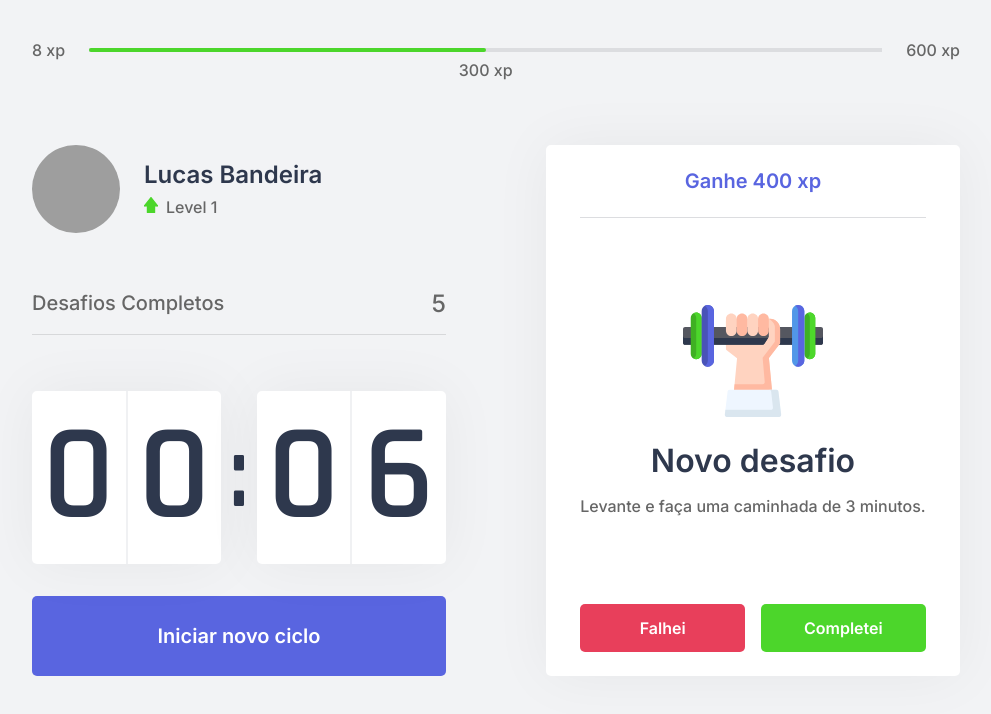
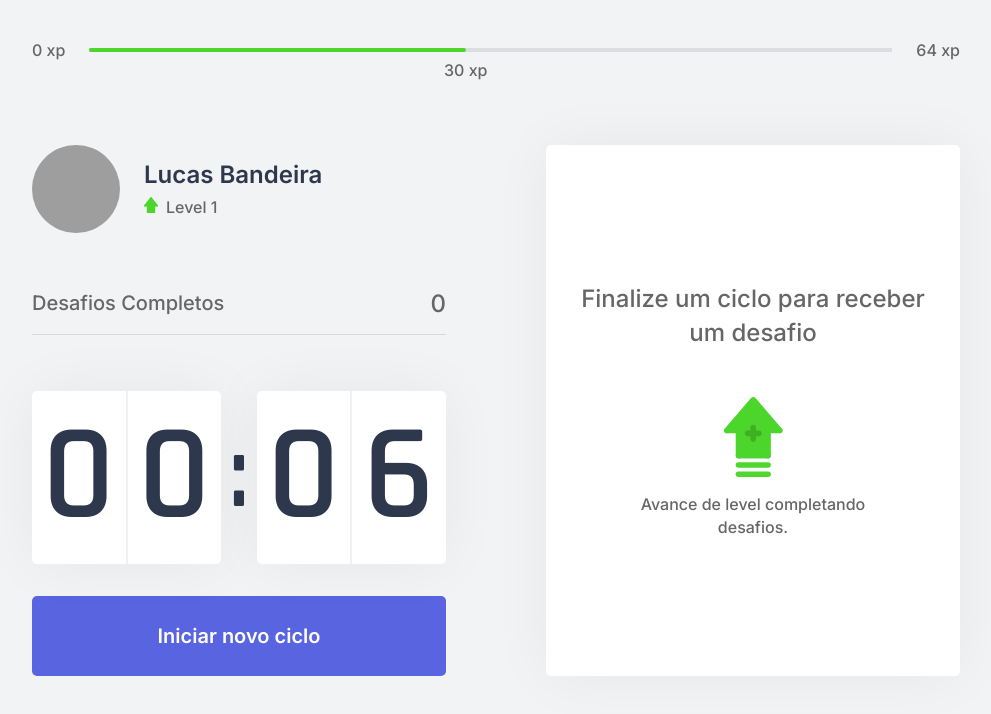
Before and after one commit to LucasBandeira-MJ/Rocketseat-NLW-4, a Next.js app: page / in a window 1280 px wide. Shown: the top 714 px of the page, without its empty margins (144-1135 px from the left). Built offline with nearby package versions, Linux system fonts and the light colour scheme; grey boxes are pictures that could not be loaded.

Commit message:
Populated app with info coming from the Context

```diff
--- a/src/components/ChallengeBox/index.tsx
+++ b/src/components/ChallengeBox/index.tsx
@@ -1,25 +1,27 @@
-import { useState } from 'react'
+import { useContext, useState } from 'react'
+import { ChallengesContext } from '../../context/ChallengesContext'
 import styles from './styles.module.sass'
 
 export const ChallengeBox = () => {
-    const [hasActiveChallenge, setHasActiveChallenge] = useState(true)
+    const { activeChallenge, resetChallenge } = useContext(ChallengesContext)
 
     return (
         <div className={styles.container}>
-            { hasActiveChallenge ? (
+            { activeChallenge ? (
                 <div className={styles.challengeActive}>
-                    <header>Ganhe 400 xp</header>
+                    <header>Ganhe {activeChallenge.amount} xp</header>
                     <main>
-                        <img src="icons/body.svg" alt="Body" />
+                        <img src={`icons/${activeChallenge.type}.svg`} alt="Body" />
                         <strong>Novo desafio</strong>
                         <p>
-                            Levante e faça uma caminhada de 3 minutos.
+                            {activeChallenge.description}
                         </p>
                     </main>
                     <footer>
                             <button
                                 type="button"
                                 className={styles.challengeFailedButton}
+                                onClick={resetChallenge}
                             >
                                 Falhei
                             </button>
--- a/src/components/CompletedChallenges/index.tsx
+++ b/src/components/CompletedChallenges/index.tsx
@@ -1,10 +1,14 @@
+import { useContext } from 'react'
+import { ChallengesContext } from '../../context/ChallengesContext'
 import styles from './styles.module.sass'
 
 export const CompletedChallenges = () => {
+    const { challengesCompleted } = useContext(ChallengesContext)
+
     return (
         <div className={styles.container}>
             <span>Desafios Completos</span>
-            <span>5</span>
+            <span>{challengesCompleted}</span>
         </div>
     )
 }
--- a/src/components/ExperienceBar/index.tsx
+++ b/src/components/ExperienceBar/index.tsx
@@ -1,20 +1,26 @@
+import { useContext } from 'react'
+import { ChallengesContext } from '../../context/ChallengesContext'
 import styles from './styles.module.sass'
 
 export const ExperienceBar = () => {
+    const { currentExp, experienceToNextLevel } = useContext(ChallengesContext)
+
+    const percentToNextLevel = Math.round(currentExp * 100) / experienceToNextLevel
+
     return (
         <header className={styles.experienceBar}>
-            <span>8 xp</span>
+            <span>0 xp</span>
             <div className={styles.experienceContainer}>
                 <div
                     className={styles.experienceFill}
-                    style={{ width: '50%' }}
+                    style={{ width: `${percentToNextLevel}%` }}
                 ></div>
 
-                <span className={styles.currentExperience} style={{ left: '50%' }}>
-                    300 xp
+                <span className={styles.currentExperience} style={{ left: `${percentToNextLevel}%` }}>
+                    { currentExp } xp
                 </span>
             </div>
-            <span>600 xp</span>
+            <span>{experienceToNextLevel} xp</span>
         </header>
     )
 }
--- a/src/context/ChallengesContext.tsx
+++ b/src/context/ChallengesContext.tsx
@@ -8,6 +8,8 @@ interface ChallengesContextData {
     challengesCompleted: number
     startNewChallenge: () => void
     activeChallenge: null | ActiveChallengeState
+    resetChallenge: () => void
+    experienceToNextLevel: number
 }
 
 interface ChallengesProviderProps {
@@ -25,9 +27,11 @@ export const ChallengesContext = createContext({} as ChallengesContextData)
 
 export const ChallengesProvider = ({children}: ChallengesProviderProps) => {
     const [level, setLevel] = useState(1)
-    const [currentExp, setCurrentExp] = useState(0)
+    const [currentExp, setCurrentExp] = useState(30)
     const [challengesCompleted, setChallengesCompleted] = useState(0)
     const [activeChallenge, setActiveChallenge] = useState<null|ActiveChallengeState>(null)
+
+    const experienceToNextLevel = Math.pow((level + 1) * 4 , 2)
 
     const levelUp = () => {
         setLevel(level => level + 1)
@@ -40,6 +44,12 @@ export const ChallengesProvider = ({children}: ChallengesProviderProps) => {
         setActiveChallenge(challenge)
     }
 
+    const resetChallenge = () => {
+        setActiveChallenge(null)
+    }
+
+
+
     return (
         <ChallengesContext.Provider value={
             {
@@ -48,7 +58,9 @@ export const ChallengesProvider = ({children}: ChallengesProviderProps) => {
                 currentExp,
                 challengesCompleted,
                 startNewChallenge,
-                activeChallenge
+                activeChallenge,
+                resetChallenge,
+                experienceToNextLevel
             }
         }>
             {children}
```
